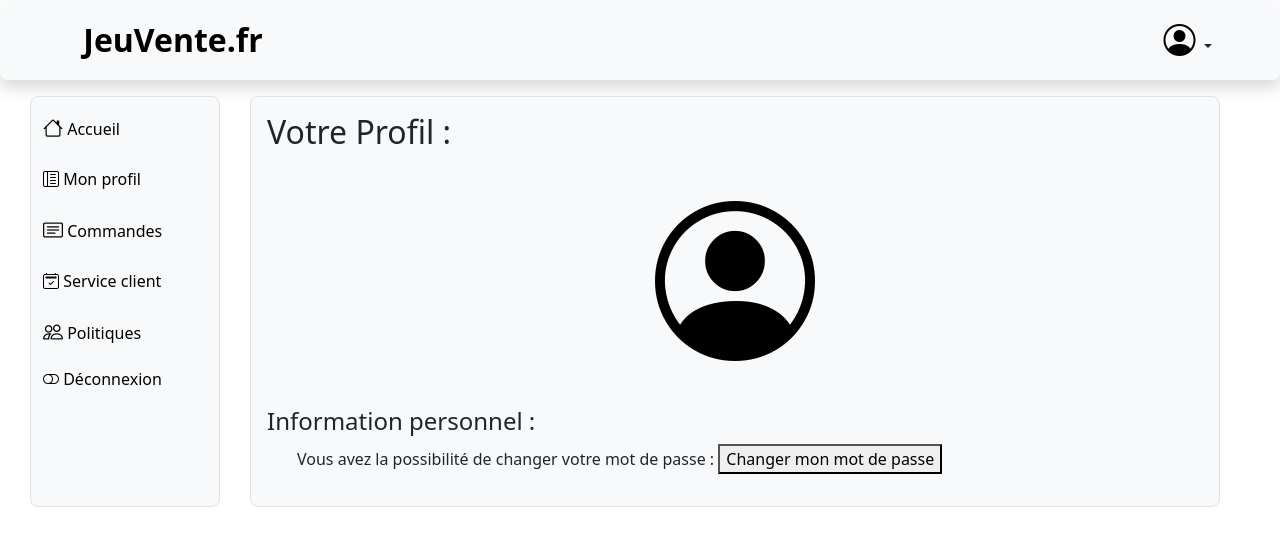
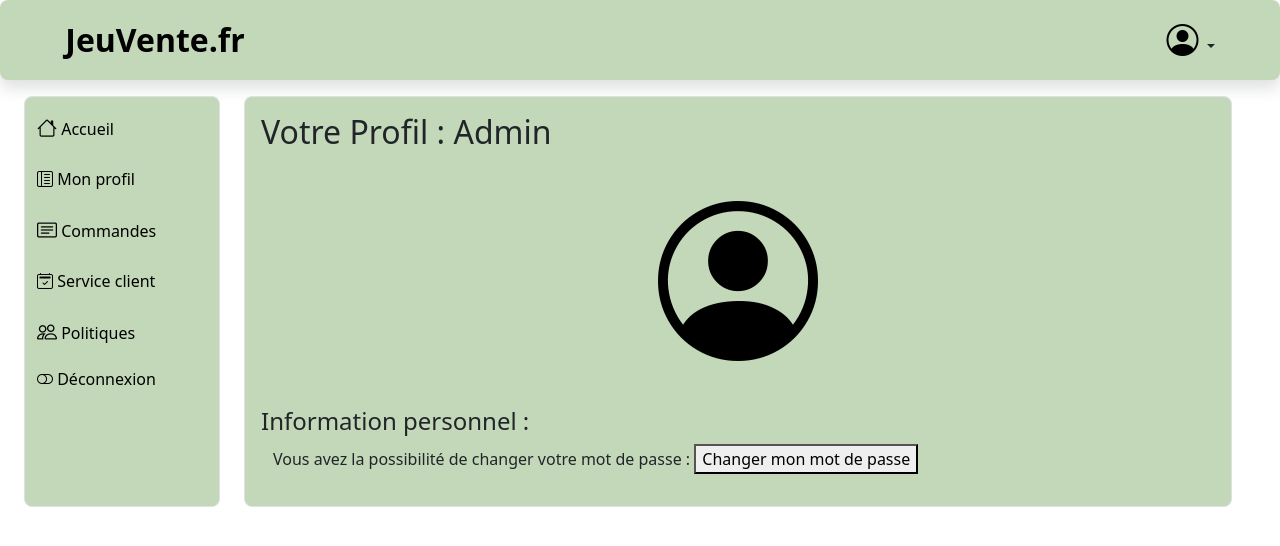
Before and after one commit to An2sBRR/E-commerce, a PHP site: page /profil/client/profil_cl.php in a window 1280 px wide. Shown: the top 546 px of the page. Run offline with PHP 8.4, Linux system fonts and the light colour scheme; a user stored in the database is signed in; data comes from the database, SQL or seed files in the repository; some libraries are stand-ins or nearby versions.

Commit message:
Add files via upload

```diff
--- a/profil/client/profil_cl.php
+++ b/profil/client/profil_cl.php
@@ -17,8 +17,6 @@
     <script src="../js/bootstrap.js"></script>
     <script src="../js/plotly-2.18.2.min.js"></script>
     <script src="../js/graph.js"></script>
-    <link rel="stylesheet" href="https://stackpath.bootstrapcdn.com/bootstrap/4.3.1/css/bootstrap.min.css" integrity="sha384-ggOyR0iXCbMQv3Xipma34MD+dH/1fQ784/j6cY/iJTQUOhcWr7x9JvoRxT2MZw1T" crossorigin="anonymous">
-
 </head>
 
 <body>
@@ -48,13 +46,13 @@
                                 <span class="d-none d-sm-inline">Accueil</span>
                             </a>
                         </li>
-                        <li class="my-1 nav-item">
+                        <li class="my-1">
                             <a href="profil_cl.php" class="nav-link px-2 text-truncate">
                             <i class="bi bi-layout-text-sidebar-reverse"></i></i>
                                 <span class="d-none d-sm-inline">Mon profil</span>
                             </a>
                         </li>
-                        <li class="my-1">
+                        <li class="my-1 nav-item">
                             <a href="commande.php" class="nav-link px-2 text-truncate"><i class="bi bi-card-text fs-5"></i>
                                 <span class="d-none d-sm-inline">Commandes</span> </a>
                         </li>
@@ -75,20 +73,20 @@
             </aside>
             <main class="col overflow-auto h-100 w-100">
                 <div class="bg-light border rounded-3 p-3">
-                    <h2>Votre Profil :</h2>
+                    <h2>Votre Profil : Admin</h2>
                     <div class="d-flex justify-content-center">
                         <i id="log-logo1" class="bi bi-person-circle"></i>
                     </div>
                     <div class="d-flex justify-content-center"><h3>
-                        <?php
+                    <?php
                             require '../../include/config.php';
                             $requete = $bdd->prepare('SELECT nom, prenom FROM utilisateurs WHERE token = ?');
                             $requete->execute([$_SESSION['user']]);
                             $resultat = $requete->fetch();
                             echo ucfirst($resultat['prenom'])." ";
                             echo ucfirst($resultat['nom']);
-                        ?>
-                    </h3></div>
+                        ?></h3>
+                    </div>
                     <h4>Information personnel :</h4>
                     <div class="container">
                         <div class="col-md-12">
@@ -146,6 +144,13 @@
             </main>
         </div>
     </div>
+                </div>
+            </main>
+        </div>
+    </div>
+
+    </div>
+
     <!-- Optional JavaScript -->
     <!-- jQuery first, then Popper.js, then Bootstrap JS -->
     <script src="https://code.jquery.com/jquery-3.3.1.slim.min.js" integrity="sha384-q8i/X+965DzO0rT7abK41JStQIAqVgRVzpbzo5smXKp4YfRvH+8abtTE1Pi6jizo" crossorigin="anonymous"></script>
```
